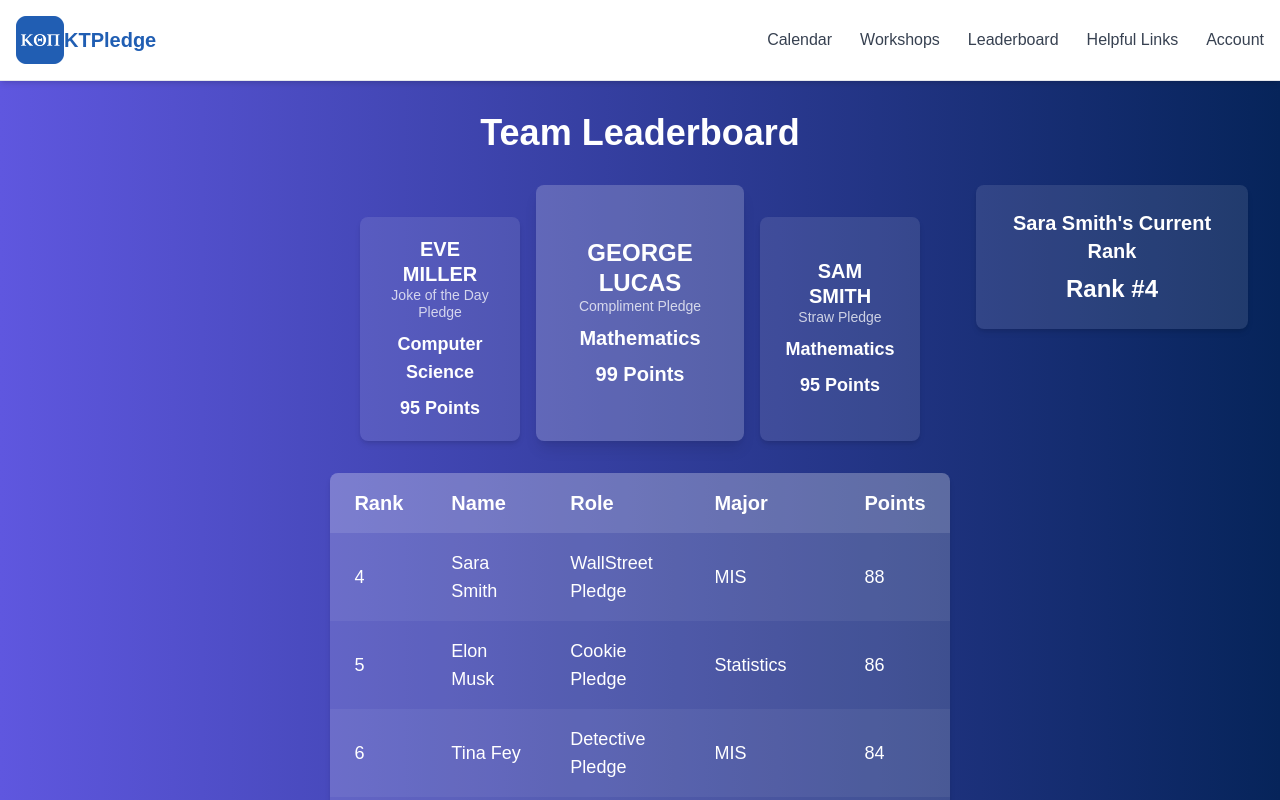
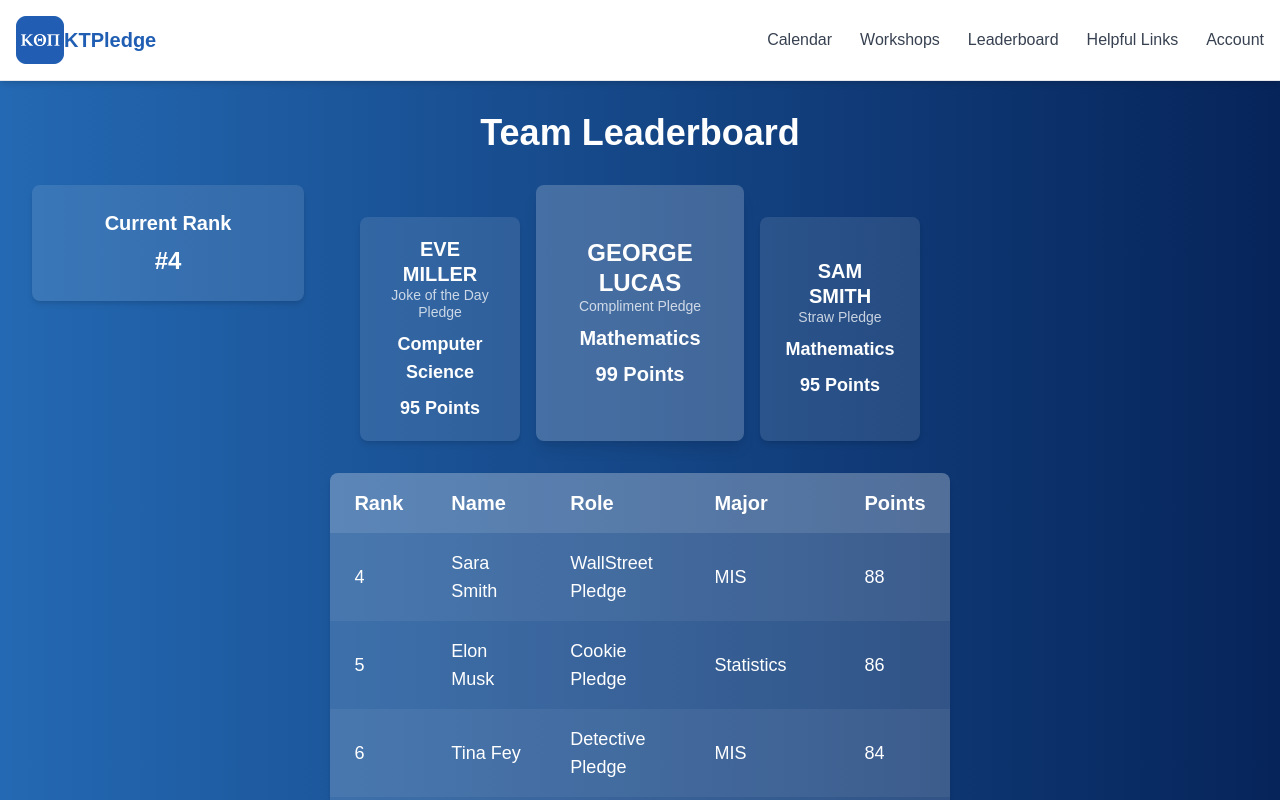
Before and after one commit to HeartyFeels/KTP-Hackathon, a Next.js app in the folder frontend/: page /leaderboard in a window 1280 px wide. Shown: the top 800 px of the page. Built offline with nearby package versions, Linux system fonts and the light colour scheme.

Commit message:
leadership color update

```diff
--- a/frontend/src/app/leaderboard/page.tsx
+++ b/frontend/src/app/leaderboard/page.tsx
@@ -64,8 +64,13 @@ export default function LeaderboardPage() {
         {/* Main Container with Left, Center, and Right Panels */}
         <div className="flex justify-center w-full gap-8">
 
-          {/* Left Empty Panel */}
-          <div className="w-1/4"></div>
+          {/* Right Panel - Sara Smith's Rank */}
+          <div className="w-1/4">
+            <div className="bg-white/10 p-6 rounded-lg shadow-md text-center">
+              <h2 className="text-xl font-semibold">Current Rank</h2>
+              <p className="text-2xl font-bold mt-2">#{saraRank}</p>
+            </div>
+          </div>
 
           {/* Center Panel - Leaderboard */}
           <div className="flex flex-col items-center w-1/2">
@@ -118,13 +123,10 @@ export default function LeaderboardPage() {
             </table>
           </div>
 
-          {/* Right Panel - Sara Smith's Rank */}
-          <div className="w-1/4">
-            <div className="bg-white/10 p-6 rounded-lg shadow-md text-center">
-              <h2 className="text-xl font-semibold">Sara Smith's Current Rank</h2>
-              <p className="text-2xl font-bold mt-2">Rank #{saraRank}</p>
-            </div>
-          </div>
+
+
+          {/* Left Empty Panel */}
+          <div className="w-1/4"></div>
 
         </div>
       </div>
--- a/frontend/tailwind.config.ts
+++ b/frontend/tailwind.config.ts
@@ -12,7 +12,7 @@ export default {
         background: "var(--background)",
         foreground: "var(--foreground)",
         customBlue: '#06245A',
-        customLighterBlue: "#5f57df"
+        customLighterBlue: "#2469B3"
       },
     },
   },
```
